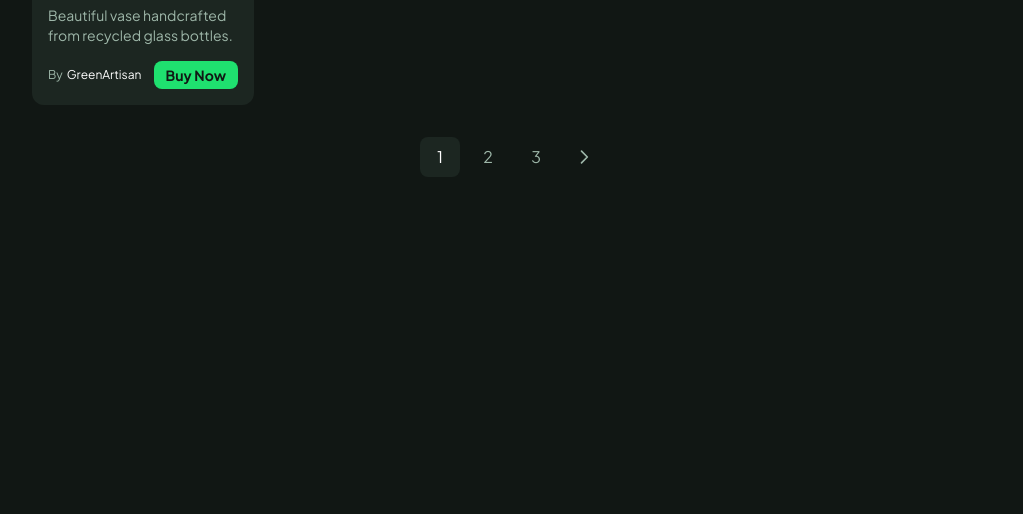
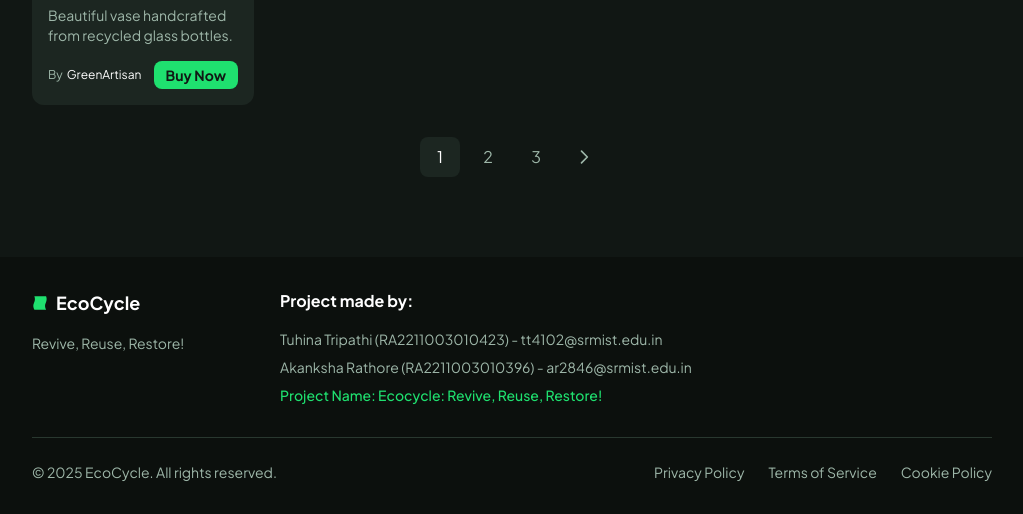
Before and after one commit to tuhinaww/EcoCycle, a plain HTML site: page frontend/marketplace.html in a window 1280 px wide. Shown: the part 635-1149 px from the top of the page, without its empty margins (128-1151 px from the left). Before the commit the page ends 892 px from the top, so only its background shows below. Drawn offline with nearby package versions, Linux system fonts and the light colour scheme.

Commit message:
Add footer section to marketplace.html and update button to link to marketplace

```diff
--- a/frontend/marketplace.html
+++ b/frontend/marketplace.html
@@ -177,6 +177,43 @@
         </div>
       </div>
     </div>
+                <!-- Footer Section -->
+                <footer class="bg-[#0c100d] py-8 px-10 md:px-20 lg:px-40">
+                  <div class="max-w-[960px] mx-auto">
+                    <div class="grid grid-cols-1 md:grid-cols-4 gap-8">
+                      <div>
+                        <div class="flex items-center gap-2 mb-4">
+                          <div class="size-4">
+                            <svg viewBox="0 0 48 48" fill="none" xmlns="http://www.w3.org/2000/svg">
+                              <path
+                                d="M42.4379 44C42.4379 44 36.0744 33.9038 41.1692 24C46.8624 12.9336 42.2078 4 42.2078 4L7.01134 4C7.01134 4 11.6577 12.932 5.96912 23.9969C0.876273 33.9029 7.27094 44 7.27094 44L42.4379 44Z"
+                                fill="#1fe06f"
+                              ></path>
+                            </svg>
+                          </div>
+                          <h2 class="text-white text-lg font-bold">EcoCycle</h2>
+                        </div>
+                        <p class="text-[#9eb7a9] text-sm">Revive, Reuse, Restore!</p>
+                      </div>
+                      <div class="md:col-span-3">
+                        <h3 class="text-white font-bold mb-4">Project made by:</h3>
+                        <ul class="text-[#9eb7a9] text-sm space-y-2">
+                          <li>Tuhina Tripathi (RA2211003010423) - <a href="mailto:tt4102@srmist.edu.in" class="hover:text-[#1fe06f]">tt4102@srmist.edu.in</a></li>
+                          <li>Akanksha Rathore (RA2211003010396) - <a href="mailto:ar2846@srmist.edu.in" class="hover:text-[#1fe06f]">ar2846@srmist.edu.in</a></li>
+                          <li class="text-[#1fe06f] font-medium">Project Name: Ecocycle: Revive, Reuse, Restore!</li>
+                        </ul>
+                      </div>
+                    </div>
+                    <div class="border-t border-[#29382f] mt-8 pt-6 text-[#9eb7a9] text-sm flex flex-col md:flex-row justify-between items-center">
+                      <div class="mb-4 md:mb-0">© 2025 EcoCycle. All rights reserved.</div>
+                      <div class="flex gap-6">
+                        <a href="#" class="hover:text-[#1fe06f]">Privacy Policy</a>
+                        <a href="#" class="hover:text-[#1fe06f]">Terms of Service</a>
+                        <a href="#" class="hover:text-[#1fe06f]">Cookie Policy</a>
+                      </div>
+                    </div>
+                  </div>
+                </footer>
     <script src="marketplace.js"></script>
   </body>
 </html>
```
Also changed, not shown: frontend/wastesort.html (+2 -5 lines).
